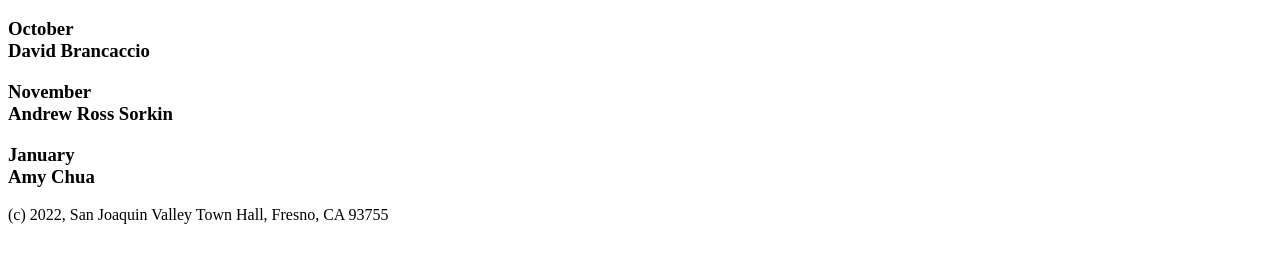
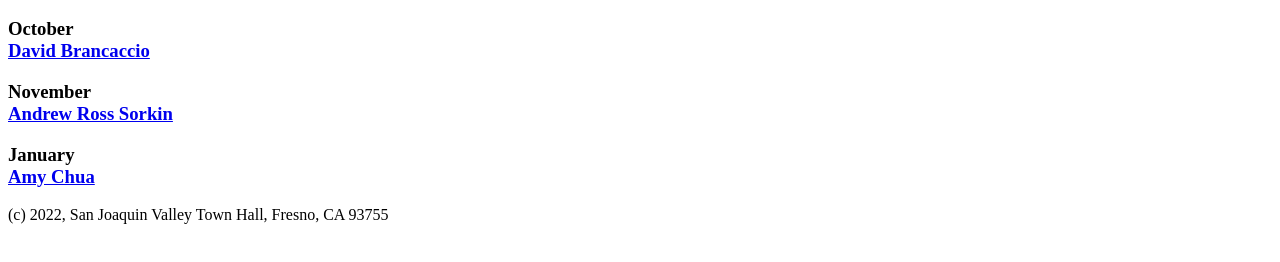
Before and after one commit to rmrfiftynine/A05, a plain HTML site: page index.html in a window 1280 px wide. Shown: the part 500-762 px from the top of the page. Drawn offline with Linux system fonts and the light colour scheme.

Commit message:
speaker link

```diff
--- a/index.html
+++ b/index.html
@@ -31,13 +31,13 @@
 <h1>		This season's guest speakers</h1>
 
 		<h3>October <br>
-		David Brancaccio</h3>
+		<a href="speakers/brancaccio.html"> David Brancaccio</a></h3>
 
 		<h3>November <br>
-		Andrew Ross Sorkin</h3>
+		<a href="speakers/sorkin.html">Andrew Ross Sorkin</a></h3>
 
 		<h3>January <br>
-		Amy Chua</h3>
+		<a href="speakers/chua.html">Amy Chua</a></h3>
 
 	</main>
 	<footer>
```
